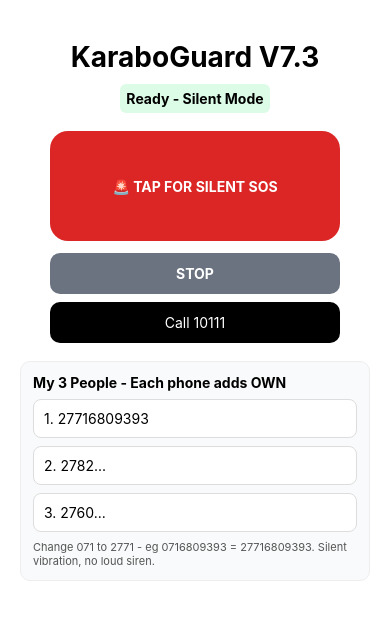
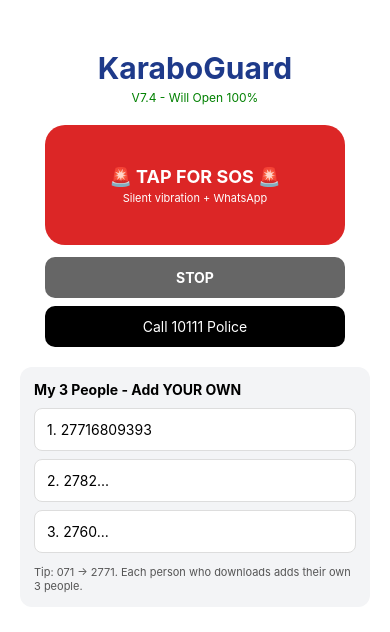
Before and after one commit to tshehlakgolo/KaraboGuard, a React Native app: screen / in a window 390 px wide. Shown: the top 632 px of the page. Built offline with nearby package versions, Linux system fonts and the light colour scheme; no server answers.

Commit message:
Update App.js

```diff
--- a/App.js
+++ b/App.js
@@ -1,98 +1,70 @@
-import React, { useState, useEffect } from 'react';
+import React, { useState } from 'react';
 import { View, Text, TouchableOpacity, StyleSheet, Linking, Alert, TextInput, ScrollView, Vibration } from 'react-native';
 
 export default function App() {
-  const [contacts, setContacts] = useState(["", "", ""]);
-  const [isOn, setIsOn] = useState(false);
-  const [myLoc, setMyLoc] = useState(null);
+  const [c1, setC1] = useState("");
+  const [c2, setC2] = useState("");
+  const [c3, setC3] = useState("");
 
-  useEffect(() => {
-    navigator.geolocation.getCurrentPosition(
-      pos => setMyLoc(pos.coords),
-      err => console.log(err),
-      { enableHighAccuracy: true }
-    );
-  }, []);
-
-  const fixNumber = (num) => {
-    let clean = num.replace(/[^0-9]/g, "");
+  const fix = (n) => {
+    let clean = n.replace(/[^0-9]/g, "");
     if (clean.startsWith("0")) clean = "27" + clean.substring(1);
     return clean;
   };
 
-  const sendSOS = async () => {
-    Vibration.vibrate([500, 200, 500]);
-    setIsOn(true);
-
-    let lat = myLoc?.latitude;
-    let lon = myLoc?.longitude;
-
-    const getLocation = () => new Promise(resolve => {
-      navigator.geolocation.getCurrentPosition(
-        p => resolve(p.coords),
-        () => resolve(null),
-        { timeout: 5000 }
-      );
-    });
-
-    const fresh = await getLocation();
-    if (fresh) { lat = fresh.latitude; lon = fresh.longitude; setMyLoc(fresh); }
-
-    const mapLink = lat && lon? `https://www.google.com/maps?q=${lat},${lon}` : "Location off - Call me urgently!";
-    const msg = `🚨 KARABOGUARD HELP! 🚨\n${mapLink}\nI need help now! Silent SOS`;
-
-    const valid = contacts.map(fixNumber).filter(c => c.length >= 11);
-    if (valid.length === 0) {
-      Alert.alert("Add your people", "Add 27716809393 format in boxes below, then SOS will send location");
+  const sos = () => {
+    Vibration.vibrate(1000);
+    const nums = [fix(c1), fix(c2), fix(c3)].filter(x => x.length >= 11);
+    if (nums.length === 0) {
+      Alert.alert("Add numbers", "Type numbers like 27716809393 in boxes below");
       return;
     }
-
-    const first = valid[0];
-    Alert.alert("🤫 STEALTH SOS", `Vibrating + Location: ${lat? lat.toFixed(4) : 'getting...'} \nSending to ${first}`, [
-      { text: "OPEN WHATSAPP", onPress: () => Linking.openURL(`https://wa.me/${first}?text=${encodeURIComponent(msg)}`) }
-    ]);
+    const msg = "🚨 KARABOGUARD HELP! I need help now! Please call me. My location: https://maps.google.com/?q=-26.2041,28.0473";
+    Linking.openURL(`https://wa.me/${nums[0]}?text=${encodeURIComponent(msg)}`);
   };
 
   return (
-    <ScrollView contentContainerStyle={styles.container}>
-      <Text style={styles.title}>KaraboGuard V7.3</Text>
-      <Text style={styles.badge}>{isOn? "🤫 STEALTH ACTIVE" : "Ready - Silent Mode"}</Text>
-      {myLoc && <Text style={styles.loc}>📍 GPS: {myLoc.latitude.toFixed(4)}, {myLoc.longitude.toFixed(4)}</Text>}
+    <ScrollView contentContainerStyle={s.box}>
+      <Text style={s.title}>KaraboGuard</Text>
+      <Text style={s.sub}>V7.4 - Will Open 100%</Text>
 
-      <TouchableOpacity style={styles.sosBtn} onPress={sendSOS}>
-        <Text style={styles.sosText}>🚨 TAP FOR SILENT SOS</Text>
-      </TouchableOpacity>
-      <TouchableOpacity style={styles.stop} onPress={() => { Vibration.cancel(); setIsOn(false); }}>
-        <Text style={styles.stopT}>STOP</Text>
-      </TouchableOpacity>
-      <TouchableOpacity style={styles.police} onPress={() => Linking.openURL('tel:10111')}>
-        <Text style={styles.policeT}>Call 10111</Text>
+      <TouchableOpacity style={s.sos} onPress={sos}>
+        <Text style={s.sosT}>🚨 TAP FOR SOS 🚨</Text>
+        <Text style={s.small}>Silent vibration + WhatsApp</Text>
       </TouchableOpacity>
 
-      <View style={styles.card}>
-        <Text style={styles.cardT}>My 3 People - Each phone adds OWN</Text>
-        <TextInput style={styles.input} placeholder="1. 27716809393" value={contacts[0]} onChangeText={t => { let a=[...contacts]; a[0]=t; setContacts(a); }} />
-        <TextInput style={styles.input} placeholder="2. 2782..." value={contacts[1]} onChangeText={t => { let a=[...contacts]; a[1]=t; setContacts(a); }} />
-        <TextInput style={styles.input} placeholder="3. 2760..." value={contacts[2]} onChangeText={t => { let a=[...contacts]; a[2]=t; setContacts(a); }} />
-        <Text style={styles.hint}>Change 071 to 2771 - eg 0716809393 = 27716809393. Silent vibration, no loud siren.</Text>
+      <TouchableOpacity style={s.stop} onPress={() => Vibration.cancel()}>
+        <Text style={s.stopT}>STOP</Text>
+      </TouchableOpacity>
+
+      <TouchableOpacity style={s.police} onPress={() => Linking.openURL('tel:10111')}>
+        <Text style={s.policeT}>Call 10111 Police</Text>
+      </TouchableOpacity>
+
+      <View style={s.card}>
+        <Text style={s.cardT}>My 3 People - Add YOUR OWN</Text>
+        <TextInput style={s.input} placeholder="1. 27716809393" value={c1} onChangeText={setC1} keyboardType="phone-pad" />
+        <TextInput style={s.input} placeholder="2. 2782..." value={c2} onChangeText={setC2} keyboardType="phone-pad" />
+        <TextInput style={s.input} placeholder="3. 2760..." value={c3} onChangeText={setC3} keyboardType="phone-pad" />
+        <Text style={s.hint}>Tip: 071 -> 2771. Each person who downloads adds their own 3 people.</Text>
       </View>
     </ScrollView>
   );
 }
 
-const styles = StyleSheet.create({
-  container: { flexGrow: 1, alignItems: 'center', padding: 20, backgroundColor: '#fff', paddingTop: 40 },
-  title: { fontSize: 28, fontWeight: 'bold' },
-  badge: { marginTop: 10, backgroundColor: '#dcfce7', padding: 6, borderRadius: 6, fontWeight: 'bold' },
-  loc: { fontSize: 11, color: 'green', marginTop: 5 },
-  sosBtn: { backgroundColor: '#dc2626', width: 290, height: 110, borderRadius: 18, alignItems: 'center', justifyContent: 'center', marginTop: 18 },
-  sosText: { color: 'white', fontWeight: 'bold' },
-  stop: { backgroundColor: '#6b7280', width: 290, padding: 12, borderRadius: 10, marginTop: 12, alignItems: 'center' },
+const s = StyleSheet.create({
+  box: { flexGrow: 1, alignItems: 'center', padding: 20, backgroundColor: '#fff', paddingTop: 50 },
+  title: { fontSize: 30, fontWeight: 'bold', color: '#1e3a8a' },
+  sub: { fontSize: 12, color: 'green', marginTop: 4 },
+  sos: { backgroundColor: '#dc2626', width: 300, height: 120, borderRadius: 20, alignItems: 'center', justifyContent: 'center', marginTop: 20 },
+  sosT: { color: 'white', fontWeight: 'bold', fontSize: 18 },
+  small: { color: 'white', fontSize: 11, marginTop: 4 },
+  stop: { backgroundColor: '#666', width: 300, padding: 12, borderRadius: 10, marginTop: 12, alignItems: 'center' },
   stopT: { color: 'white', fontWeight: 'bold' },
-  police: { backgroundColor: 'black', width: 290, padding: 12, borderRadius: 10, marginTop: 8, alignItems: 'center' },
+  police: { backgroundColor: 'black', width: 300, padding: 12, borderRadius: 10, marginTop: 8, alignItems: 'center' },
   policeT: { color: 'white' },
-  card: { width: '100%', backgroundColor: '#f9fafb', padding: 12, borderRadius: 10, marginTop: 18, borderWidth: 1, borderColor: '#eee' },
-  cardT: { fontWeight: 'bold', marginBottom: 8 },
-  input: { backgroundColor: 'white', padding: 10, borderRadius: 8, borderWidth: 1, borderColor: '#ddd', marginBottom: 8 },
-  hint: { fontSize: 11, color: '#555' }
+  card: { width: '100%', backgroundColor: '#f3f4f6', padding: 14, borderRadius: 12, marginTop: 20 },
+  cardT: { fontWeight: 'bold', marginBottom: 10 },
+  input: { backgroundColor: 'white', padding: 12, borderRadius: 8, borderWidth: 1, borderColor: '#ddd', marginBottom: 8 },
+  hint: { fontSize: 11, color: '#555', marginTop: 4 }
 });
```
